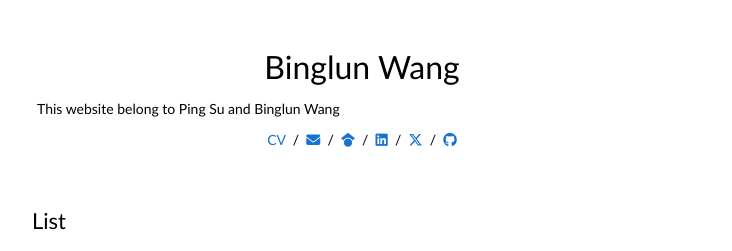
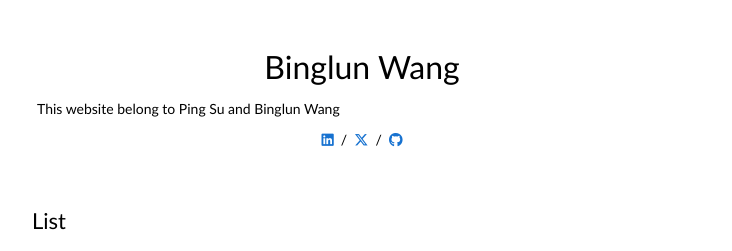
Before and after one commit to Ping-Binglun/Ping-Binglun.github.io, a plain HTML site: page index.html in a window 1280 px wide. Shown: the top 251 px of the page, 128-860 px from the left. Drawn offline with nearby package versions, Linux system fonts and the light colour scheme; some icons are missing.

Commit message:
Update index.html

```diff
--- a/index.html
+++ b/index.html
@@ -66,14 +66,12 @@
         </p>
               <p style="text-align:center">
           <!-- <a href="binglun.wang.22@ucl.ac.uk">Email</a> &nbsp/&nbsp -->
-          <a href="./Binglun_CV_github.pdf">CV</a> &nbsp/&nbsp
-          <a href="binglun.wang.22@ucl.ac.uk"><i class="fa-solid fa-envelope"></i></a> &nbsp/&nbsp
+          <!-- <a href="./Binglun_CV_github.pdf">CV</a> &nbsp/&nbsp -->
+          <!-- <a href="binglun.wang.22@ucl.ac.uk"><i class="fa-solid fa-envelope"></i></a> &nbsp/&nbsp -->
 
-
-          <a href="https://scholar.google.com/citations?user=lNcdGScAAAAJ&hl=en&oi=sra"><i class="fa-brands fa-google-scholar"></i></a> &nbsp/&nbsp
-          <a href="https://www.linkedin.com/in/binglun-wang-31204b238/"><i class="fa-brands fa-linkedin"></i></a> &nbsp/&nbsp
-          <a href="https://twitter.com/BinglunWang"><i class="fa-brands fa-x-twitter"></i></a> &nbsp/&nbsp
-          <a href="https://github.com/BinglunWang"><i class="fa-brands fa-github"></i></a>
+          <a href=""><i class="fa-brands fa-linkedin"></i></a> &nbsp/&nbsp
+          <a href=""><i class="fa-brands fa-x-twitter"></i></a> &nbsp/&nbsp
+          <a href=""><i class="fa-brands fa-github"></i></a>
               </p>
             </td>
             <td style="padding:2.5%;width:40%;max-width:40%">
```
